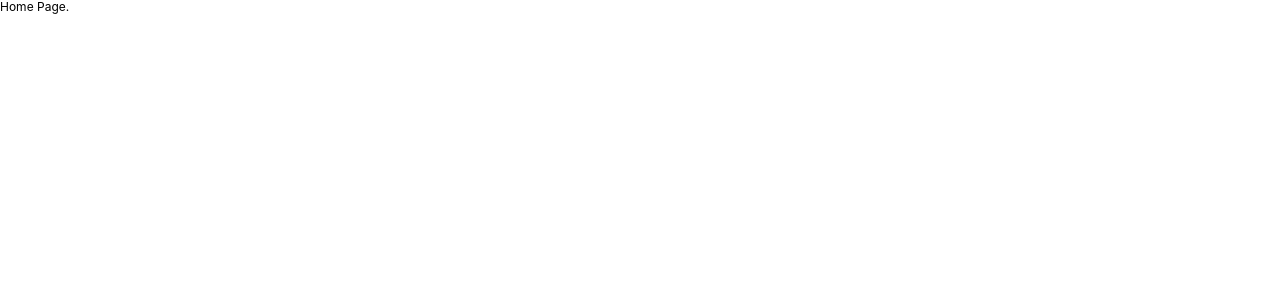
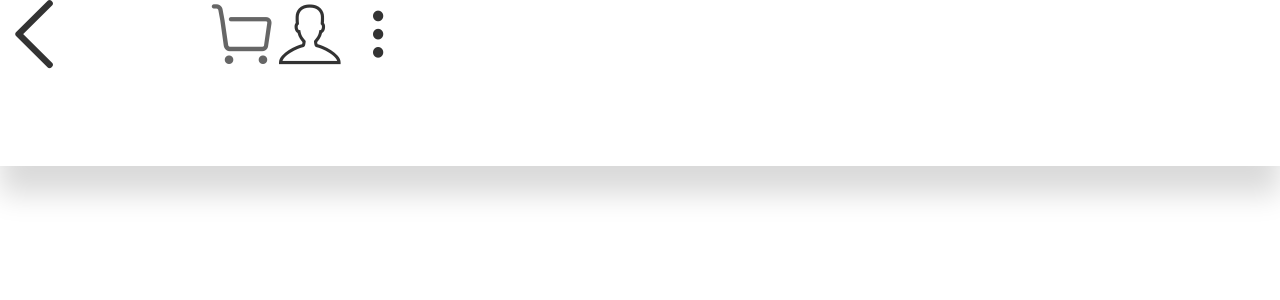
Before and after one commit to zlink/react-reader-app, a React app: page / in a window 1280 px wide. Shown: the top 300 px of the page. Built offline with nearby package versions, Linux system fonts and the light colour scheme.

Commit message:
remove useless components

```diff
--- a/src/App.js
+++ b/src/App.js
@@ -1,10 +1,15 @@
-import React from "react";
-import Header from "./components/Header";
+import React from 'react';
+import { HashRouter as Router, Route, Switch } from 'react-router-dom';
+import Home from './containers/Home';
+import Me from './containers/Me';
 
 const App = () => (
-  <>
-    <Header />
-  </>
+  <Router>
+    <Switch>
+      <Route exact path="/" component={Home} />
+      <Route path="/me" component={Me} />
+    </Switch>
+  </Router>
 );
 
 export default App;
--- a/src/components/Footer/index.jsx
+++ b/src/components/Footer/index.jsx
@@ -0,0 +1,10 @@
+import React from 'react';
+import { FooterWrapper } from './style';
+
+const Footer = () => (
+  <FooterWrapper>
+    <div className="footer-wrapper">footer wrapper</div>
+  </FooterWrapper>
+);
+
+export default Footer;
--- /dev/null
+++ b/src/components/Footer/style.js
@@ -0,0 +1,3 @@
+import styled from 'styled-components';
+
+export const FooterWrapper = styled.div``;
--- a/src/containers/Cart/index.jsx
+++ /dev/null
@@ -1,5 +0,0 @@
-import React from 'react';
-
-const Cart = () => <div>Cart Page.</div>;
-
-export default Cart;
--- a/src/containers/Category/index.jsx
+++ /dev/null
@@ -1,5 +0,0 @@
-import React from 'react';
-
-const Category = () => <div>Category Page.</div>;
-
-export default Category;
--- a/src/containers/Home/index.jsx
+++ b/src/containers/Home/index.jsx
@@ -1,6 +1,14 @@
-import React from "react";
-import { HomeWrapper } from "./style";
+import React from 'react';
+import Header from '../../components/Header';
+import Footer from '../../components/Footer';
+import { HomeWrapper } from './style';
 
-const Home = () => <HomeWrapper>Home Page.</HomeWrapper>;
+const Home = () => (
+  <>
+    <Header />
+    <HomeWrapper>Home</HomeWrapper>
+    <Footer />
+  </>
+);
 
 export default Home;
--- a/src/index.js
+++ b/src/index.js
@@ -1,20 +1,15 @@
-import React from "react";
-import ReactDOM from "react-dom";
-import { HashRouter as Router, Route, Switch } from 'react-router-dom';
-import * as serviceWorker from "./serviceWorker";
-import "./utils/flexible";
-import "./index.scss";
-import Home from './containers/Home';
+import React from 'react';
+import ReactDOM from 'react-dom';
+import * as serviceWorker from './serviceWorker';
+import './utils/flexible';
+import './index.scss';
+import App from './App';
 
 ReactDOM.render(
   <React.StrictMode>
-    <Router>
-      <Switch>
-        <Route exact path="/" component={Home} />
-      </Switch>
-    </Router>
+    <App />
   </React.StrictMode>,
-  document.getElementById("root")
+  document.getElementById('root'),
 );
 
 serviceWorker.unregister();
```
